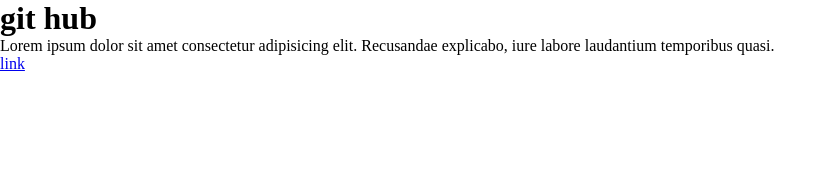
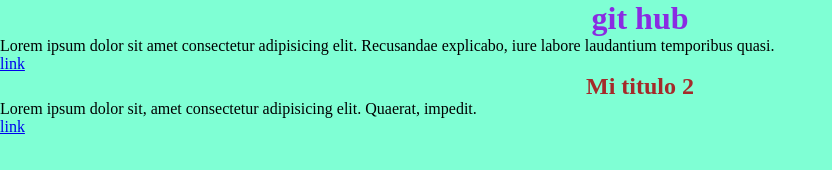
Before and after one commit to JuanPabloLuman/GIThubejercicio1, a plain HTML site: page index.html in a window 1280 px wide. Shown: the whole page, without its empty margins (0-832 px from the left). Drawn offline with Linux system fonts and the light colour scheme.

Commit message:
ingreso un section , un parrafo y un link con estilo

```diff
--- a/estilos.css
+++ b/estilos.css
@@ -3,3 +3,16 @@
     padding: 0;
     box-sizing: border-box;
 }
+body{
+    background-color: aquamarine;
+
+}
+h1{
+    color: blueviolet;
+    text-align: center;
+
+}
+h2{
+    color: brown;
+    text-align: center;
+}
--- a/index.html
+++ b/index.html
@@ -10,5 +10,10 @@
     <h1>git hub</h1>
     <p>Lorem ipsum dolor sit amet consectetur adipisicing elit. Recusandae explicabo, iure labore laudantium temporibus quasi.</p>
     <a href="#">link</a>
+    <section>
+        <h2>Mi titulo 2</h2>
+        <p>Lorem ipsum dolor sit, amet consectetur adipisicing elit. Quaerat, impedit.</p>
+        <a href="#">link</a>
+    </section>
 </body>
 </html>
```
